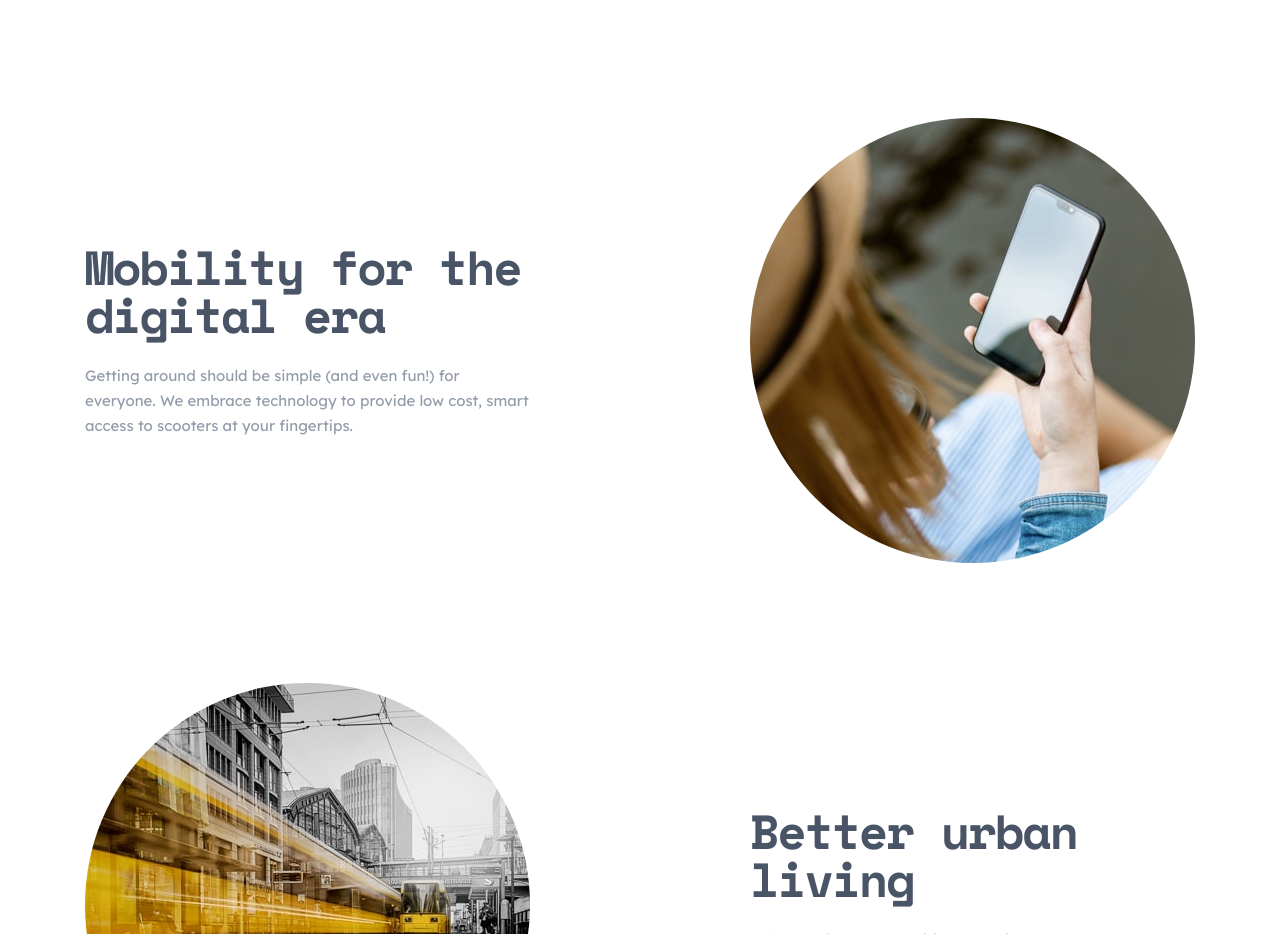
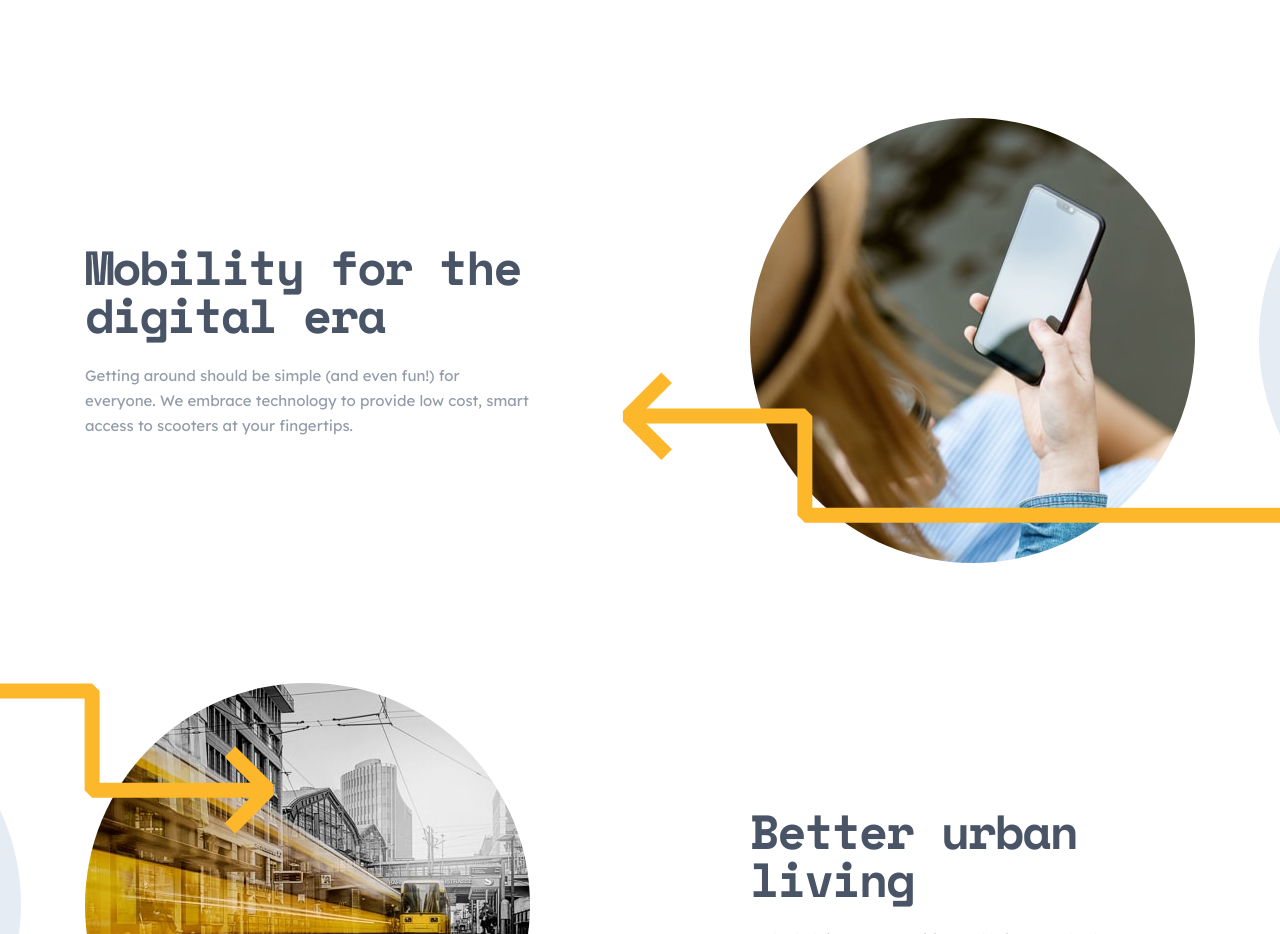
Before and after one commit to miguelzaga/scoot-multi-page-website, a React (Vite) app: page /about in a window 1280 px wide. Shown: the part 298-1232 px from the top of the page. Built offline with nearby package versions, Linux system fonts and the light colour scheme.

Commit message:
add arrows and fixed "summary > p" - About

```diff
--- a/src/components/About.jsx
+++ b/src/components/About.jsx
@@ -5,6 +5,9 @@ import betterLiving from "/src/assets/images/better-living.jpg";
 import heroMobile from "/src/assets/images/about-hero-mobile.jpg";
 import heroTablet from "/src/assets/images/about-hero-tablet.jpg";
 import heroDesktop from "/src/assets/images/about-hero-desktop.jpg";
+import rightArrow from "/src/assets/patterns/right-arrow.svg";
+import leftUpwardArrow from "/src/assets/patterns/left-upward-arrow.svg";
+import circle from "/src/assets/patterns/circle.svg";
 
 function About() {
   return (
@@ -15,19 +18,31 @@ function About() {
         imgTablet={heroTablet}
         imgDesktop={heroDesktop}
       />
-      <main className="px-8">
+      <main className="overflow-x-clip px-8">
         <section className="mx-auto mb-29 mt-[72px] max-w-desktop md:mt-36 lg:mt-29">
           <article className="mb-29 lg:flex lg:items-center lg:justify-between odd:lg:flex-row-reverse">
+            <div className="relative max-w-fit max-lg:mx-auto">
               <img
                 className="mx-auto mb-14 rounded-full lg:m-0"
                 src={digitalEra}
                 alt="Somebody scrolling on a cellphone"
               />
+              <img
+                className="absolute -left-2 bottom-10 z-10 max-w-none max-[370px]:max-w-96 md:-left-32 lg:max-xl:-left-10"
+                src={leftUpwardArrow}
+                alt=""
+              />
+              <img
+                className="absolute bottom-0 left-full z-0 ml-16 hidden max-w-none md:block"
+                src={circle}
+                alt=""
+              />
+            </div>
             <div className="mx-auto max-w-[573px] lg:mx-0 lg:max-w-[445px]">
               <h2 className="mx-auto mb-8 max-w-[457px] text-center font-mono text-3.5xl/none font-bold tracking-tighter text-darkNavy md:mb-10 md:text-5xl lg:mb-6 lg:text-left">
                 Mobility for the digital era
               </h2>
-              <p className="text-center text-dimGrey lg:text-left">
+              <p className="z-20 text-center text-dimGrey lg:text-left">
                 Getting around should be simple (and even fun!) for everyone. We
                 embrace technology to provide low cost, smart access to scooters
                 at your fingertips.
@@ -35,11 +50,23 @@ function About() {
             </div>
           </article>
           <article className="mb-29 lg:flex lg:items-center lg:justify-between odd:lg:flex-row-reverse">
+            <div className="relative max-w-fit max-lg:mx-auto">
               <img
                 className="mx-auto mb-14 rounded-full lg:m-0"
                 src={betterLiving}
                 alt="Yellow bus speeding in a gray city"
               />
+              <img
+                className="absolute -right-2 top-0 z-10 max-w-none max-[370px]:max-w-80 sm:right-64"
+                src={rightArrow}
+                alt=""
+              />
+              <img
+                className="absolute bottom-0 right-full z-0 mr-16 hidden max-w-none md:block"
+                src={circle}
+                alt=""
+              />
+            </div>
             <div className="mx-auto max-w-[573px] lg:mx-0 lg:max-w-[445px]">
               <h2 className="mx-auto mb-8 max-w-[457px] text-center font-mono text-3.5xl/none font-bold tracking-tighter text-darkNavy md:mb-10 md:text-5xl lg:mb-6 lg:text-left">
                 Better urban living
@@ -71,7 +98,7 @@ function About() {
                 <summary className="marker relative cursor-pointer p-8 pr-[60px] font-mono font-bold hover:bg-lightYellow group-open:hover:bg-lightGrey md:pl-10 md:text-2xl/7">
                   How do I download the app?
                 </summary>
-                <p className="-mt-2 pb-8 pl-8 pr-7 pt-0 md:pl-10 md:pr-8 lg:pr-10">
+                <p className="-mt-1 pb-8 pl-8 pr-7 pt-0 md:pl-10 md:pr-8 lg:pr-10">
                   To download the Scoot app, you can search “Scoot” in both the
                   App and Google Play stores. An even simpler way to do it would
                   be to click the relevant link at the bottom of this page and
@@ -82,7 +109,7 @@ function About() {
                 <summary className="marker relative cursor-pointer p-8 pr-[60px] font-mono font-bold hover:bg-lightYellow group-open:hover:bg-lightGrey md:pl-10 md:text-2xl/7">
                   Can I find a nearby Scoots?
                 </summary>
-                <p className="-mt-2 pb-8 pl-8 pr-7 pt-0 md:pl-10 md:pr-8 lg:pr-10">
+                <p className="-mt-1 pb-8 pl-8 pr-7 pt-0 md:pl-10 md:pr-8 lg:pr-10">
                   Definitely! Simply open up the app and allow us to find your
                   location while using it. We&apos;ll show you all of the
                   closest Scoots and some extra useful information.
@@ -92,7 +119,7 @@ function About() {
                 <summary className="marker relative cursor-pointer p-8 pr-[60px] font-mono font-bold hover:bg-lightYellow group-open:hover:bg-lightGrey md:pl-10 md:text-2xl/7">
                   Do I need a license to ride?
                 </summary>
-                <p className="-mt-2 pb-8 pl-8 pr-7 pt-0 md:pl-10 md:pr-8 lg:pr-10">
+                <p className="-mt-1 pb-8 pl-8 pr-7 pt-0 md:pl-10 md:pr-8 lg:pr-10">
                   Yup! We provide information inside the app regarding local
                   laws and the license you need to be able to ride our Scoots.
                 </p>
@@ -109,7 +136,7 @@ function About() {
                 <summary className="marker relative cursor-pointer p-8 pr-[60px] font-mono font-bold hover:bg-lightYellow group-open:hover:bg-lightGrey md:pl-10 md:text-2xl/7">
                   Should I wear a helmet?
                 </summary>
-                <p className="-mt-2 pb-8 pl-8 pr-7 pt-0 md:pl-10 md:pr-8 lg:pr-10">
+                <p className="-mt-1 pb-8 pl-8 pr-7 pt-0 md:pl-10 md:pr-8 lg:pr-10">
                   Yes, please do! All cities have different laws. But we
                   strongly strongly strongly recommend always wearing a helmet
                   regardless of the local laws. We like you and we want you to
@@ -120,7 +147,7 @@ function About() {
                 <summary className="marker relative cursor-pointer p-8 pr-[60px] font-mono font-bold hover:bg-lightYellow group-open:hover:bg-lightGrey md:pl-10 md:text-2xl/7">
                   How about the rules & regulations?
                 </summary>
-                <p className="-mt-2 pb-8 pl-8 pr-7 pt-0 md:pl-10 md:pr-8 lg:pr-10">
+                <p className="-mt-1 pb-8 pl-8 pr-7 pt-0 md:pl-10 md:pr-8 lg:pr-10">
                   Now is not the time to be a rule breaker. Be sure you&apos;re
                   complying with all local laws and regulations. Also, just be a
                   good human being. Be sure not to park your Scoot where it can
@@ -131,7 +158,7 @@ function About() {
                 <summary className="marker relative cursor-pointer p-8 pr-[60px] font-mono font-bold hover:bg-lightYellow group-open:hover:bg-lightGrey md:pl-10 md:text-2xl/7">
                   What if I damage my Scoot?
                 </summary>
-                <p className="-mt-2 pb-8 pl-8 pr-7 pt-0 md:pl-10 md:pr-8 lg:pr-10">
+                <p className="-mt-1 pb-8 pl-8 pr-7 pt-0 md:pl-10 md:pr-8 lg:pr-10">
                   Be sure to read our terms and conditions carefully. Not the
                   most fun job we know but we make it as clear as possible.
                   There&apos;s an option to add insurance for each trip, or you
```
Lines whose indentation alone changed are shown as unchanged.
